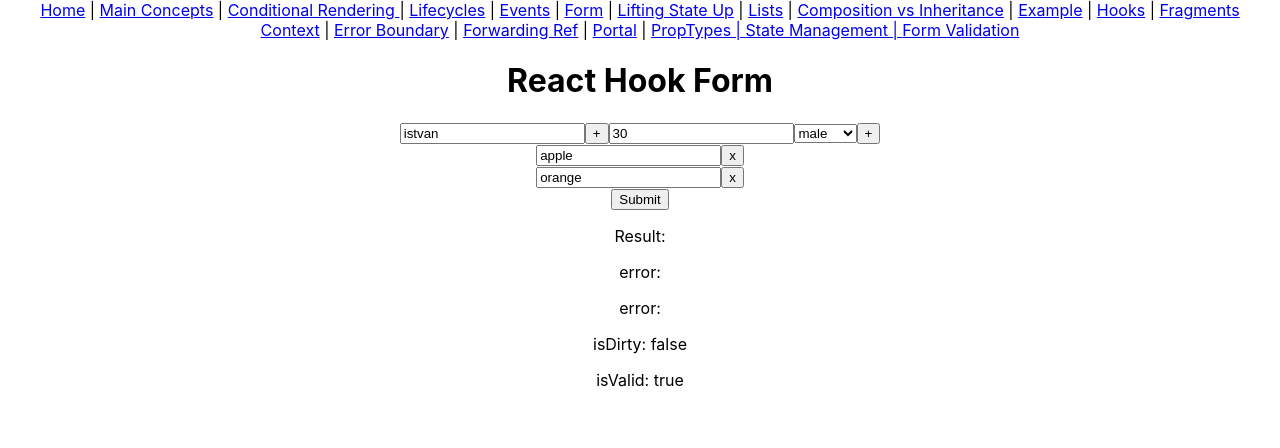
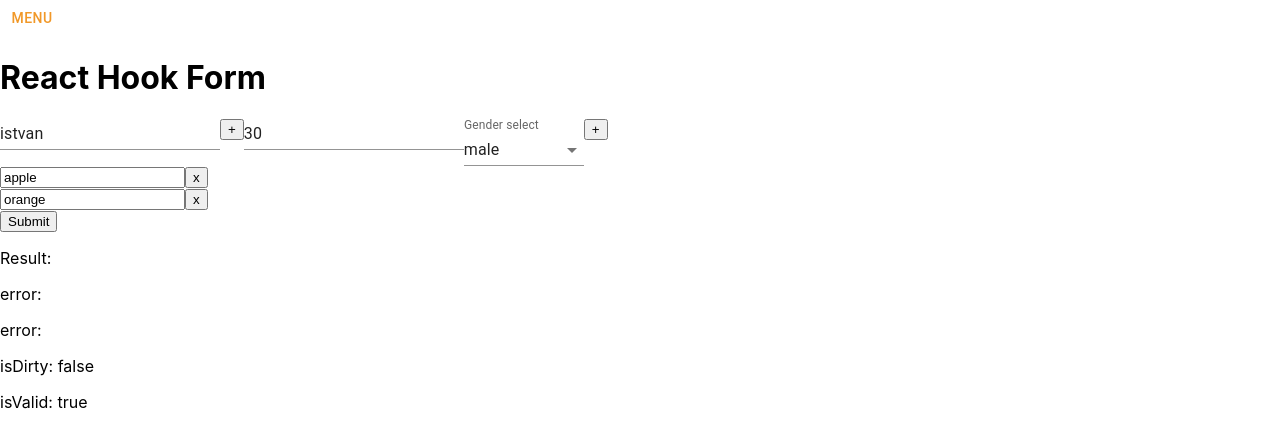
Before and after one commit to kelemenisti/kelemenisti.github.io, a React (Create React App) app: page /form-validation in a window 1280 px wide. Shown: the top 448 px of the page. Built offline with nearby package versions, Linux system fonts and the light colour scheme.

Commit message:
Added example for mui

```diff
--- a/package.json
+++ b/package.json
@@ -3,6 +3,10 @@
   "version": "0.1.0",
   "private": true,
   "dependencies": {
+    "@emotion/react": "^11.7.1",
+    "@emotion/styled": "^11.6.0",
+    "@mui/material": "^5.4.1",
+    "@mui/styles": "^5.4.1",
     "@reduxjs/toolkit": "^1.7.1",
     "@testing-library/jest-dom": "^5.15.1",
     "@testing-library/react": "^11.2.7",
--- a/src/App.tsx
+++ b/src/App.tsx
@@ -1,4 +1,4 @@
-import React from 'react';
+import React, { useState } from 'react';
 import './App.css';
 import { Link, Route, Routes } from 'react-router-dom';
 import ConditionalRendering from './conditionalRendering/ConditionalRendering';
@@ -20,21 +20,80 @@ import { PropType } from './proptypes/PropType';
 import { ForwardingRef } from './forwardingRef/ForwardingRef';
 import { StateManagement } from './stateManagement/StateManagement';
 import { FormValidation } from './formValidation/FormValidation';
+import { MUI } from './mui/MUI';
+import { Button, Drawer, List, ListItem, ThemeProvider } from '@mui/material';
+import { theme } from './mui/MyTheme';
 
 function App() {
+  const [open, setOpen] = useState(false);
+  const toggleDrawer = (open: boolean) => {
+    setOpen(open);
+  };
   return (
-    <div className="App">
-      <Link to="/">Home</Link> | <Link to="/main-concepts">Main Concepts</Link> |{' '}
-      <Link to="/conditional-rendering">Conditional Rendering </Link> | <Link to="/lifecycle">Lifecycles</Link> |{' '}
-      <Link to="/events">Events</Link> | <Link to="/form">Form</Link> | <Link to="/state">Lifting State Up</Link> |{' '}
-      <Link to="/lists">Lists</Link> | <Link to="/composition">Composition vs Inheritance</Link> |{' '}
-      <Link to="/example">Example</Link> | <Link to="/hooks">Hooks</Link> | <Link to="/fragments">Fragments</Link>
-      <br />
-      <Link to="/context">Context</Link> | <Link to="/error-boundary">Error Boundary</Link> |{' '}
-      <Link to="/forwarding-ref">Forwarding Ref</Link> | <Link to="/portal">Portal</Link> |{' '}
-      <Link to="/prop-types">PropTypes | </Link>
-      <Link to="/state-management">State Management | </Link>
+    <div>
+      <ThemeProvider theme={theme}>
+        <Button onClick={() => toggleDrawer(true)}>Menu</Button>
+        <Drawer open={open} anchor={'left'} onClose={() => toggleDrawer(false)}>
+          <List>
+            <ListItem>
+              <Link to="/">Home</Link>
+            </ListItem>
+            <ListItem>
+              <Link to="/main-concepts">Main Concepts</Link>
+            </ListItem>
+            <ListItem>
+              <Link to="/conditional-rendering">Conditional Rendering </Link>
+            </ListItem>
+            <ListItem>
+              <Link to="/lifecycle">Lifecycles</Link>
+            </ListItem>
+            <ListItem>
+              <Link to="/events">Events</Link>
+            </ListItem>
+            <ListItem>
+              <Link to="/form">Form</Link>
+            </ListItem>
+            <ListItem>
+              <Link to="/state">Lifting State Up</Link>
+            </ListItem>
+            <ListItem>
+              <Link to="/lists">Lists</Link>
+            </ListItem>
+            <ListItem>
+              <Link to="/composition">Composition vs Inheritance</Link>
+            </ListItem>
+            <ListItem>
+              <Link to="/hooks">Hooks</Link>
+            </ListItem>
+            <ListItem>
+              <Link to="/fragments">Fragments</Link>
+            </ListItem>
+            <ListItem>
+              <Link to="/context">Context</Link>
+            </ListItem>
+            <ListItem>
+              <Link to="/error-boundary">Error Boundary</Link>
+            </ListItem>
+            <ListItem>
+              <Link to="/forwarding-ref">Forwarding Ref</Link>
+            </ListItem>
+            <ListItem>
+              <Link to="/portal">Portal</Link>
+            </ListItem>
+            <ListItem>
+              <Link to="/prop-types">PropTypes </Link>
+            </ListItem>
+            <ListItem>
+              <Link to="/state-management">State Management</Link>
+            </ListItem>
+            <ListItem>
               <Link to="/form-validation">Form Validation</Link>
+            </ListItem>
+            <ListItem>
+              <Link to="/mui">Material UI</Link>
+            </ListItem>
+          </List>
+        </Drawer>
         <div>
           <Routes>
             <Route path="/" element={<Home />} />
@@ -56,8 +115,10 @@ function App() {
             <Route path="/prop-types" element={<PropType />} />
             <Route path="/state-management" element={<StateManagement />} />
             <Route path="/form-validation" element={<FormValidation />} />
+            <Route path="/mui" element={<MUI />} />
           </Routes>
         </div>
+      </ThemeProvider>
     </div>
   );
 }
--- a/src/formValidation/ReactHookForm.tsx
+++ b/src/formValidation/ReactHookForm.tsx
@@ -1,5 +1,6 @@
 import React, { useState } from 'react';
 import {
+  Controller,
   FormProvider,
   SubmitErrorHandler,
   SubmitHandler,
@@ -7,6 +8,7 @@ import {
   useForm,
   useFormContext
 } from 'react-hook-form';
+import { FormControl, InputLabel, MenuItem, Select, TextField } from '@mui/material';
 
 interface FormInput {
   name: string;
@@ -60,12 +62,23 @@ export function ReactHookForm() {
       <FormProvider {...methods}>
         {/*<Child />*/}
         <form onSubmit={handleSubmit(onSubmit, onError)}>
-          <input
-            {...register('name', {
+          <Controller
+            name={'name'}
+            control={control}
+            rules={{
               required: 'This is required!',
               pattern: { value: /^[A-Za-z]+$/, message: 'Only letters!' }
-            })}
-            placeholder={'name'}
+            }}
+            render={({ field, fieldState }) => (
+              <TextField
+                variant={'standard'}
+                value={field.value}
+                onChange={field.onChange}
+                inputRef={field.ref}
+                error={Boolean(fieldState.error)}
+                helperText={fieldState.error?.message || ''}
+              />
+            )}
           />
           <input
             type={'button'}
@@ -75,20 +88,40 @@ export function ReactHookForm() {
               setValue('age', currentValue + 1, { shouldValidate: true });
             }}
           />
-          <input
-            {...register('age', {
+          <Controller
+            name={'age'}
+            control={control}
+            rules={{
               required: 'This is required!',
               min: 18,
               max: 99,
               pattern: { value: /^[0-9]+$/, message: 'Only digits!' }
-            })}
-            placeholder={'age'}
+            }}
+            render={({ field, fieldState }) => (
+              <TextField
+                variant={'standard'}
+                value={field.value}
+                onChange={field.onChange}
+                inputRef={field.ref}
+                error={Boolean(fieldState.error)}
+                helperText={fieldState.error?.message || ''}
+              />
+            )}
           />
           {ageWatch > 35 && <input type={'checkbox'} />}
-          <select {...register('gender')}>
-            <option value="female">female</option>
-            <option value="male">male</option>
-          </select>
+          <Controller
+            name={'gender'}
+            control={control}
+            render={({ field }) => (
+              <FormControl variant={'standard'} sx={{ minWidth: '120px' }}>
+                <InputLabel>Gender select</InputLabel>
+                <Select value={field.value} onChange={field.onChange} inputRef={field.ref}>
+                  <MenuItem value={'female'}>female</MenuItem>
+                  <MenuItem value={'male'}>male</MenuItem>
+                </Select>
+              </FormControl>
+            )}
+          />
           <input type={'button'} value={'+'} onClick={() => append('')} />
           <div>
             {fields.map((field, index) => {
--- /dev/null
+++ b/src/mui/MUI.tsx
@@ -0,0 +1,83 @@
+import React from 'react';
+import {
+  Button,
+  Checkbox,
+  Container,
+  FormControlLabel,
+  Grid,
+  Paper,
+  Slider,
+  styled,
+  Switch,
+  SxProps,
+  TextField,
+  Typography
+} from '@mui/material';
+import { makeStyles } from '@mui/styles';
+
+export const ReversedCheckbox = styled(Checkbox)((theme) => ({
+  transform: 'rotate(180deg)',
+  '&.Mui-checked': {
+    color: 'secondary.main'
+  }
+}));
+
+const sx: SxProps = {
+  '&:hover': {
+    transform: 'rotateY(180deg)'
+  },
+  '&.Mui-checked': {
+    color: 'secondary.main',
+    '& > input': {
+      cursor: 'crosshair'
+    }
+  }
+};
+
+const useStyles = makeStyles({
+  checkbox: {
+    '&.Mui-checked': {
+      color: 'green'
+    }
+  },
+  myClass: {}
+});
+
+export function MUI() {
+  const classes = useStyles();
+  return (
+    <Container maxWidth={'md'}>
+      <Paper elevation={6}>
+        <Grid container spacing={2} sx={(theme) => ({ p: theme.spacing(2) })}>
+          <Grid item xs={12} lg={12}>
+            <Typography variant={'h4'}>Material UI</Typography>
+          </Grid>
+          <Grid item xs={6} lg={3}>
+            <TextField variant={'standard'} />
+          </Grid>
+          <Grid item xs={6} lg={3}>
+            <TextField variant={'standard'} />
+          </Grid>
+          <Grid item xs={2}>
+            <FormControlLabel control={<Checkbox checked={true} sx={sx} />} label={''} />
+          </Grid>
+          <Grid item xs={2}>
+            <FormControlLabel control={<ReversedCheckbox checked={true} />} label={''} />
+          </Grid>
+          <Grid item xs={4}>
+            <Switch />
+          </Grid>
+          <Grid item xs={4}>
+            <Slider />
+          </Grid>
+          <Grid item xs={6}>
+            <Button variant={'contained'}>Hey</Button>
+          </Grid>
+          <Grid item xs={6}>
+            <Button variant={'outlined'}>Hi</Button>
+          </Grid>
+        </Grid>
+      </Paper>
+    </Container>
+  );
+}
--- /dev/null
+++ b/src/mui/MyTheme.ts
@@ -0,0 +1,27 @@
+import { createTheme } from '@mui/material';
+
+export const theme = createTheme({
+  palette: {
+    primary: {
+      main: 'rgb(241,152,40)'
+    },
+    secondary: {
+      main: 'rgb(166,255,226)'
+    }
+  },
+  spacing: 10,
+  typography: {
+    h4: {
+      fontSize: 40
+    }
+  },
+  components: {
+    MuiSlider: {
+      styleOverrides: {
+        thumb: {
+          borderRadius: 0
+        }
+      }
+    }
+  }
+});
```
Also changed, not shown: 1 other file (tests, documents, lock files or other folders). Lines whose indentation alone changed are shown as unchanged.
